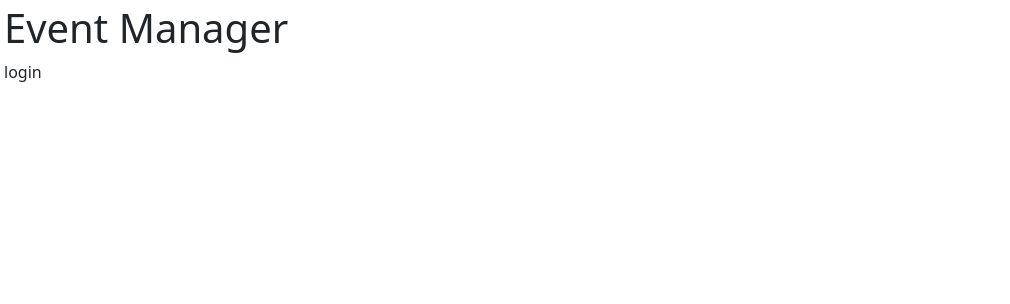
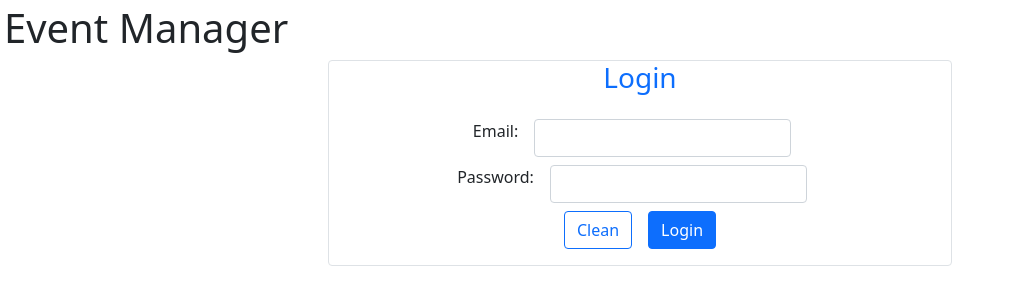
Before and after one commit to vitor-msp/event-manager-react, a React (Create React App) app: page / in a window 1280 px wide. Shown: the top 304 px of the page, without its empty margins (0-1010 px from the left). Built offline with nearby package versions, Linux system fonts and the light colour scheme.

Commit message:
design form login

```diff
--- a/src/components/App.tsx
+++ b/src/components/App.tsx
@@ -7,6 +7,7 @@ import { AppDispatch, RootState } from "../store/store";
 import { Day } from "./Day";
 import { Event } from "./Event";
 import { Header } from "./Header";
+import { Login } from "./Login";
 import { Month } from "./Month";
 import { MyAccount } from "./MyAccount";
 
@@ -32,7 +33,7 @@ function App() {
 
       <BrowserRouter>
         <Routes>
-          <Route path={"/" || "/login"} element={<p>login</p>} />
+          <Route path={"/" || "/login"} element={<Login/>} />
           <Route path="/month" element={<Header child={<Month />} />} />
           <Route path="/day" element={<Header child={<Day />} />} />
           <Route path="/my-account" element={<MyAccount />} />
--- /dev/null
+++ b/src/components/Login.tsx
@@ -0,0 +1,87 @@
+import React, { useEffect, useState } from "react";
+import { NavLink, useNavigate } from "react-router-dom";
+import { Form } from "react-bootstrap";
+import { useDispatch, useSelector } from "react-redux";
+import { AppDispatch, RootState } from "../store/store";
+
+export interface ILogin {
+  email: string;
+  password: string;
+}
+
+export const Login = () => {
+  const [loginData, setLoginData] = useState<ILogin>({
+    email: "",
+    password: "",
+  });
+  const dispatch = useDispatch<AppDispatch>();
+  const navigate = useNavigate();
+
+  useEffect(() => {
+    // dispatch(getUserDataRequest());
+  }, []);
+
+  const handleChange = (e: React.ChangeEvent<HTMLInputElement>) => {
+    setLoginData({ ...loginData, [e.target.name]: e.target.value });
+  };
+
+  const handleLogin = () => {
+    // dispatch(loginRequest());
+    navigate("/month");
+  };
+
+  return (
+    <div className="container-fluid">
+      <div className="w-50 mx-auto border rounded">
+        <h3 className="text-center text-primary">Login</h3>
+
+        <Form
+          className="my-2 p-2"
+          onSubmit={(e) => {
+            e.preventDefault();
+            e.stopPropagation();
+            handleLogin();
+          }}
+        >
+          <div className="d-flex justify-content-center my-2">
+            <Form.Label className="">{"Email: "}</Form.Label>
+            <Form.Control
+              className="w-auto mx-3"
+              required={true}
+              type={"email"}
+              name={"email"}
+              value={loginData.email}
+              onChange={handleChange}
+            />
+          </div>
+
+          <div className="d-flex justify-content-center my-2">
+            <Form.Label className="">{"Password: "}</Form.Label>
+            <Form.Control
+              className="w-auto mx-3"
+              required={true}
+              type={"password"}
+              name={"password"}
+              value={loginData.password}
+              onChange={handleChange}
+            />
+          </div>
+
+          <div className="d-flex justify-content-center">
+            <input
+              type={"reset"}
+              value={"Clean"}
+              className={"btn btn-outline-primary w-auto mx-2"}
+            />
+
+            <input
+              type={"submit"}
+              value={"Login"}
+              className={"btn btn-primary w-auto mx-2"}
+            />
+          </div>
+        </Form>
+      </div>
+    </div>
+  );
+};
```
